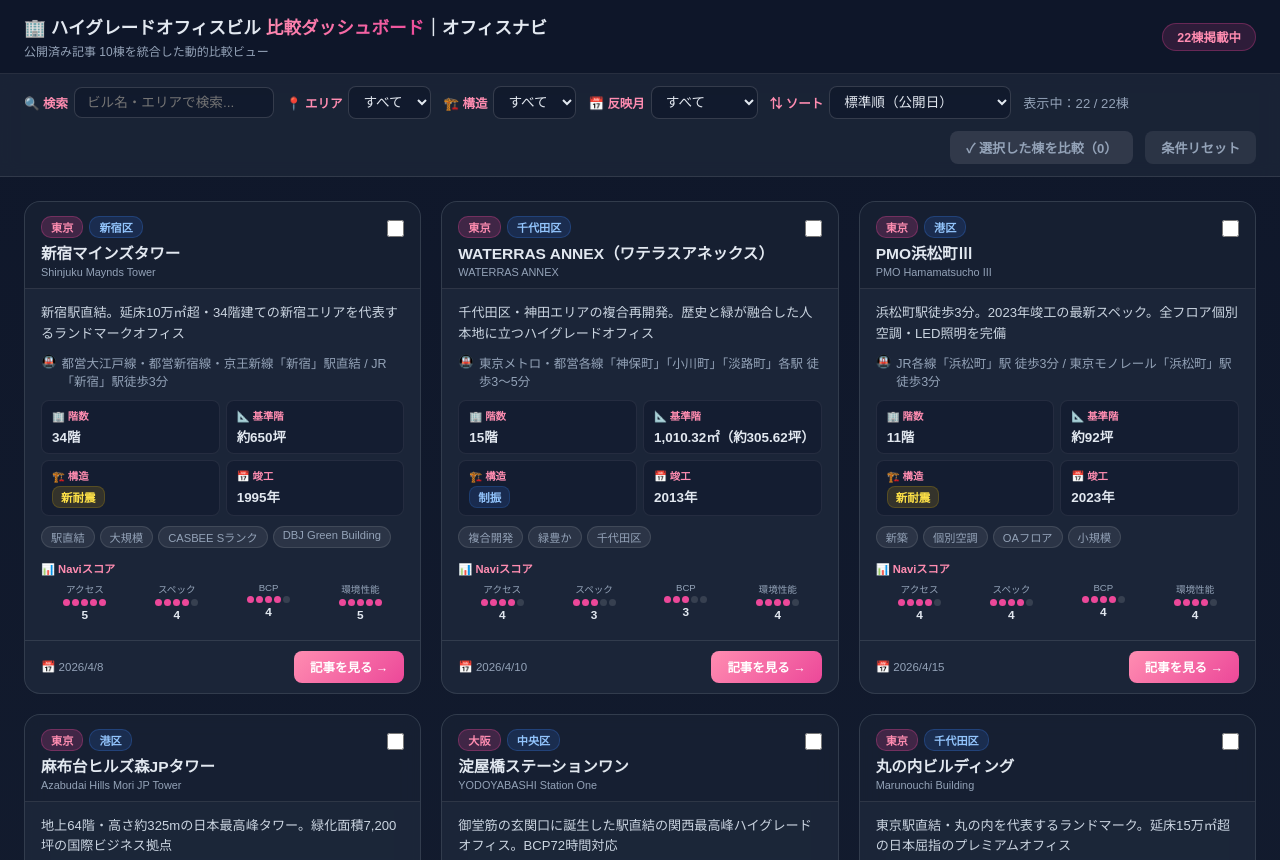
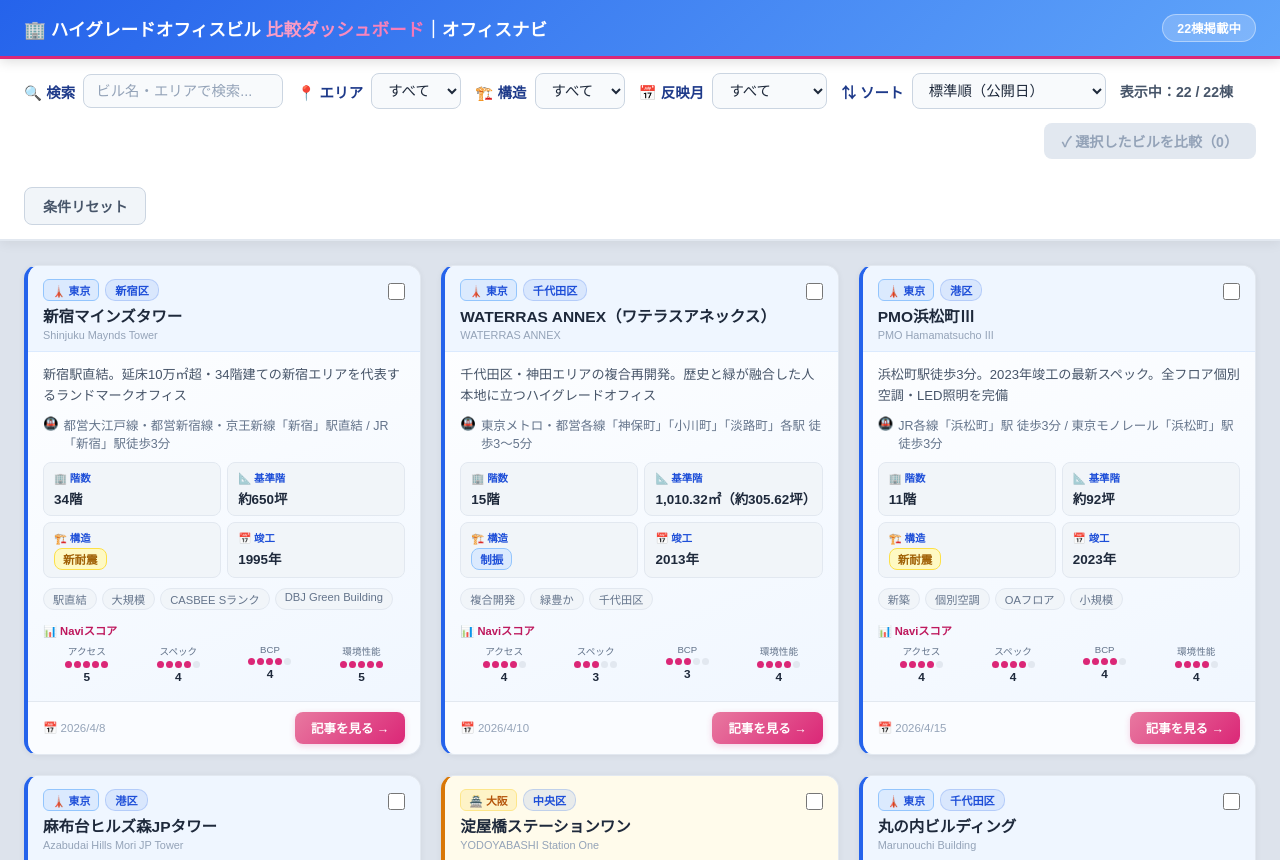
Before and after one commit to onodahiroki/office-navi-report, a plain HTML site: page highgrade/index.html in a window 1280 px wide. Shown: the top 860 px of the page. Drawn offline with Linux system fonts and the light colour scheme.

Commit message:
2026年6月　ハイグレードオフィスレポート

```diff
--- a/highgrade/index.html
+++ b/highgrade/index.html
@@ -6,76 +6,84 @@
 <title>ハイグレードオフィスビル 比較ダッシュボード｜オフィスナビ</title>
 <style>
 :root {
-  --bg-main: #0f172a;
-  --bg-card: #1e293b;
-  --bg-card2: rgba(30,41,59,0.85);
-  --accent: #ec4899;
-  --accent2: #ff8db1;
+  --bg-main: #f1f5f9;
+  --bg-card: #ffffff;
+  --bg-card2: #ffffff;
+  --accent: #db2777;
+  --accent2: #e879a0;
   --navy: #1e3a8a;
-  --blue: #3b82f6;
-  --text: #e2e8f0;
-  --text-muted: #94a3b8;
-  --border: rgba(255,255,255,0.1);
-  --border-accent: rgba(236,72,153,0.3);
+  --blue: #2563eb;
+  --text: #1e293b;
+  --text-muted: #64748b;
+  --border: rgba(0,0,0,0.08);
+  --border-accent: rgba(219,39,119,0.25);
 }
 * { box-sizing: border-box; margin: 0; padding: 0; }
 body {
   font-family: 'Hiragino Sans','Meiryo',sans-serif;
-  background: linear-gradient(180deg, #0f172a 0%, #1e293b 100%);
+  background: #dde3ec;
   color: var(--text); min-height: 100vh;
 }
 
 /* HEADER */
 header {
-  background: rgba(15,23,42,0.95);
-  backdrop-filter: blur(12px);
-  border-bottom: 1px solid var(--border);
+  background: linear-gradient(135deg, #2563eb 0%, #60a5fa 100%);
+  border-bottom: 3px solid #db2777;
   padding: 14px 24px;
   display: flex; align-items: center; justify-content: space-between;
   position: sticky; top: 0; z-index: 50;
+  box-shadow: 0 2px 12px rgba(0,0,0,0.15);
 }
-.header-title { font-size: 1.1rem; font-weight: 700; }
+.header-title { font-size: 1.1rem; font-weight: 700; color: #fff; }
 .header-title span {
-  background: linear-gradient(135deg, var(--accent2), var(--accent));
+  background: linear-gradient(135deg, #fda4c8, #f472b6);
   -webkit-background-clip: text; -webkit-text-fill-color: transparent;
 }
 .header-badge {
-  background: rgba(236,72,153,0.15);
-  border: 1px solid var(--border-accent);
+  background: rgba(255,255,255,0.2);
+  border: 1px solid rgba(255,255,255,0.4);
   border-radius: 20px; padding: 4px 14px;
-  font-size: 0.78rem; font-weight: 600; color: var(--accent2);
+  font-size: 0.78rem; font-weight: 600; color: #fff;
 }
 
 /* CONTROLS */
 .controls {
-  background: rgba(30,41,59,0.7);
-  backdrop-filter: blur(8px);
-  border-bottom: 1px solid var(--border);
-  padding: 12px 24px;
-  display: flex; gap: 12px; flex-wrap: wrap; align-items: center;
+  background: #ffffff;
+  border-bottom: 2px solid #e2e8f0;
+  padding: 14px 24px;
+  display: flex; gap: 14px; flex-wrap: wrap; align-items: center;
+  position: sticky; top: 57px; z-index: 49;
+  box-shadow: 0 2px 12px rgba(0,0,0,0.07);
 }
-.control-group { display: flex; align-items: center; gap: 6px; }
-.control-group label { font-size: 0.78rem; color: var(--accent2); white-space: nowrap; font-weight: 600; }
+.control-group { display: flex; align-items: center; gap: 8px; }
+.control-group label { font-size: 0.9rem; color: #1e3a8a; white-space: nowrap; font-weight: 700; letter-spacing: 0.01em; }
 .controls input[type=text] {
-  padding: 7px 12px; border: 1px solid rgba(255,255,255,0.15);
-  border-radius: 8px; font-size: 0.85rem;
-  background: rgba(15,23,42,0.7); color: var(--text); width: 200px;
+  padding: 8px 12px; border: 1.5px solid #cbd5e1;
+  border-radius: 8px; font-size: 0.9rem;
+  background: #f8fafc; color: var(--text); width: 200px;
+  transition: border-color .15s, box-shadow .15s;
 }
-.controls input[type=text]:focus { outline: none; border-color: var(--accent); }
+.controls input[type=text]::placeholder { color: #94a3b8; }
+.controls input[type=text]:focus { outline: none; border-color: #2563eb; box-shadow: 0 0 0 3px rgba(37,99,235,0.12); }
 .controls select {
-  padding: 7px 10px; border: 1px solid rgba(255,255,255,0.15);
-  border-radius: 8px; font-size: 0.85rem;
-  background: rgba(15,23,42,0.7); color: var(--text);
+  padding: 8px 12px; border: 1.5px solid #cbd5e1;
+  border-radius: 8px; font-size: 0.9rem;
+  background: #f8fafc; color: var(--text);
+  cursor: pointer; transition: border-color .15s;
 }
-.btn { padding: 7px 16px; border-radius: 8px; border: none; cursor: pointer; font-size: 0.82rem; font-weight: 600; }
-.btn-reset { background: rgba(255,255,255,0.08); color: var(--text-muted); }
-.btn-reset:hover { background: rgba(255,255,255,0.15); }
+.controls select:focus { outline: none; border-color: #2563eb; }
+.btn { padding: 8px 18px; border-radius: 8px; border: none; cursor: pointer; font-size: 0.88rem; font-weight: 700; transition: opacity .15s; }
+.btn-reset { background: #f1f5f9; color: #475569; border: 1.5px solid #cbd5e1; }
+.btn-reset:hover { background: #e2e8f0; }
 .btn-compare {
-  background: linear-gradient(135deg, var(--accent2), var(--accent));
+  background: linear-gradient(135deg, #e879a0, #db2777);
   color: #fff; margin-left: auto;
+  box-shadow: 0 2px 8px rgba(219,39,119,0.25);
 }
-.btn-compare:disabled { background: rgba(255,255,255,0.1); color: var(--text-muted); cursor: default; }
-.result-count { font-size: 0.82rem; color: var(--text-muted); }
+.controls-break { flex-basis: 100%; height: 0; }
+.btn-compare:hover { opacity: 0.9; }
+.btn-compare:disabled { background: #e2e8f0; color: #94a3b8; cursor: default; box-shadow: none; }
+.result-count { font-size: 0.88rem; color: #475569; font-weight: 600; }
 
 /* GRID */
 .grid-wrap { max-width: 1280px; margin: 0 auto; padding: 24px; }
@@ -83,53 +91,49 @@
 
 /* CARD */
 .card {
-  background: var(--bg-card2);
-  backdrop-filter: blur(10px);
-  border: 1px solid var(--border);
-  border-radius: 16px; overflow: hidden;
+  background: #ffffff;
+  border: 1px solid #e2e8f0;
+  border-radius: 14px; overflow: hidden;
   transition: transform .2s, box-shadow .2s, border-color .2s;
   display: flex; flex-direction: column;
+  box-shadow: 0 1px 6px rgba(0,0,0,0.06);
 }
 .card:hover {
   transform: translateY(-3px);
-  box-shadow: 0 12px 32px rgba(236,72,153,0.15);
-  border-color: var(--border-accent);
+  box-shadow: 0 10px 28px rgba(0,0,0,0.10);
+  border-color: #cbd5e1;
 }
 .card.selected {
   border-color: var(--accent);
-  box-shadow: 0 0 0 2px rgba(236,72,153,0.25);
+  box-shadow: 0 0 0 2px rgba(219,39,119,0.2);
 }
 
 /* CARD HEADER */
 .card-header {
-  padding: 14px 16px 10px;
-  background: rgba(15,23,42,0.4);
-  border-bottom: 1px solid var(--border);
+  padding: 13px 15px 10px;
+  background: #f8fafc;
+  border-bottom: 1px solid #e2e8f0;
   display: flex; align-items: flex-start; gap: 10px;
 }
 .card-header-info { flex: 1; }
 .area-badges { display: flex; gap: 6px; margin-bottom: 6px; }
-.badge-area1 {
-  background: rgba(236,72,153,0.2); color: var(--accent2);
-  border: 1px solid rgba(236,72,153,0.3);
+.badge-area1 { display: none; }
+.badge-area2 {
+  background: rgba(37,99,235,0.1); color: #1d4ed8;
+  border: 1px solid rgba(37,99,235,0.2);
   padding: 2px 9px; border-radius: 10px; font-size: 0.7rem; font-weight: 700;
 }
-.badge-area2 {
-  background: rgba(59,130,246,0.15); color: #93c5fd;
-  border: 1px solid rgba(59,130,246,0.25);
-  padding: 2px 9px; border-radius: 10px; font-size: 0.7rem; font-weight: 700;
-}
-.card-name { font-size: 0.97rem; font-weight: 700; color: var(--text); line-height: 1.3; }
-.card-name-en { font-size: 0.68rem; color: var(--text-muted); margin-top: 2px; }
+.card-name { font-size: 0.97rem; font-weight: 700; color: #1e293b; line-height: 1.3; }
+.card-name-en { font-size: 0.68rem; color: #94a3b8; margin-top: 2px; }
 .checkbox-compare { width: 17px; height: 17px; cursor: pointer; accent-color: var(--accent); margin-top: 4px; flex-shrink: 0; }
 
 /* CARD BODY */
-.card-body { padding: 14px 16px; flex: 1; }
-.card-desc { font-size: 0.82rem; color: #cbd5e1; line-height: 1.55; margin-bottom: 10px; }
+.card-body { padding: 13px 15px; flex: 1; }
+.card-desc { font-size: 0.82rem; color: #475569; line-height: 1.55; margin-bottom: 10px; }
 
 .station-row {
   display: flex; align-items: flex-start; gap: 5px;
-  font-size: 0.78rem; color: #94a3b8; margin-bottom: 10px;
+  font-size: 0.78rem; color: #64748b; margin-bottom: 10px;
 }
 
 .spec-grid {
@@ -137,105 +141,136 @@
   gap: 6px; margin-bottom: 10px;
 }
 .spec-item {
-  background: rgba(15,23,42,0.5);
-  border: 1px solid rgba(255,255,255,0.07);
+  background: #f1f5f9;
+  border: 1px solid #e2e8f0;
   border-radius: 8px; padding: 7px 10px;
 }
-.spec-label { font-size: 0.65rem; color: var(--accent2); margin-bottom: 3px; font-weight: 600; }
-.spec-value { font-size: 0.84rem; font-weight: 700; color: var(--text); }
+.spec-label { font-size: 0.65rem; color: #1d4ed8; margin-bottom: 3px; font-weight: 700; }
+.spec-value { font-size: 0.84rem; font-weight: 700; color: #1e293b; }
 
 .struct-badge {
   display: inline-block;
   padding: 2px 8px; border-radius: 8px; font-size: 0.72rem; font-weight: 700;
 }
-.struct-免震 { background: rgba(34,197,94,0.15); color: #86efac; border: 1px solid rgba(34,197,94,0.2); }
-.struct-制振 { background: rgba(59,130,246,0.15); color: #93c5fd; border: 1px solid rgba(59,130,246,0.2); }
-.struct-新耐震 { background: rgba(234,179,8,0.15); color: #fde047; border: 1px solid rgba(234,179,8,0.2); }
+.struct-免震 { background: #dcfce7; color: #15803d; border: 1px solid #86efac; }
+.struct-制振 { background: #dbeafe; color: #1d4ed8; border: 1px solid #93c5fd; }
+.struct-新耐震 { background: #fef9c3; color: #a16207; border: 1px solid #fde047; }
 
 .tags { display: flex; flex-wrap: wrap; gap: 5px; margin-bottom: 12px; }
 .tag {
-  background: rgba(255,255,255,0.07);
-  color: #94a3b8;
-  border: 1px solid rgba(255,255,255,0.1);
+  background: #f1f5f9;
+  color: #64748b;
+  border: 1px solid #e2e8f0;
   padding: 2px 9px; border-radius: 20px; font-size: 0.7rem;
 }
 
 /* NAVI SCORE */
 .score-section { margin-bottom: 4px; }
-.score-label { font-size: 0.7rem; color: var(--accent2); margin-bottom: 6px; font-weight: 600; }
+.score-label { font-size: 0.7rem; color: #be185d; margin-bottom: 6px; font-weight: 700; }
 .scores { display: grid; grid-template-columns: repeat(4,1fr); gap: 4px; }
 .score-item { text-align: center; }
-.score-name { font-size: 0.6rem; color: var(--text-muted); margin-bottom: 3px; }
+.score-name { font-size: 0.6rem; color: #64748b; margin-bottom: 3px; }
 .score-dots { display: flex; justify-content: center; gap: 2px; }
 .dot { width: 7px; height: 7px; border-radius: 50%; }
-.dot.filled { background: var(--accent); }
-.dot.empty { background: rgba(255,255,255,0.12); }
-.score-num { font-size: 0.74rem; font-weight: 700; color: var(--text); margin-top: 2px; }
+.dot.filled { background: #db2777; }
+.dot.empty { background: #e2e8f0; }
+.score-num { font-size: 0.74rem; font-weight: 700; color: #1e293b; margin-top: 2px; }
 
 /* CARD FOOTER */
 .card-footer {
-  padding: 10px 16px;
-  border-top: 1px solid var(--border);
+  padding: 10px 15px;
+  border-top: 1px solid #e2e8f0;
   display: flex; align-items: center; gap: 8px;
+  background: #fafcff;
 }
 .publish-date {
-  font-size: 0.72rem; color: var(--text-muted);
+  font-size: 0.72rem; color: #94a3b8;
   display: flex; align-items: center; gap: 4px;
 }
 .link-article {
   margin-left: auto;
-  background: linear-gradient(135deg, var(--accent2), var(--accent));
+  background: linear-gradient(135deg, #e879a0, #db2777);
   color: #fff;
   padding: 7px 16px; border-radius: 8px;
   font-size: 0.78rem; font-weight: 700;
   text-decoration: none; white-space: nowrap;
   transition: opacity .15s;
+  box-shadow: 0 2px 6px rgba(219,39,119,0.2);
 }
 .link-article:hover { opacity: 0.85; }
 
 /* COMPARE MODAL */
 .modal-overlay {
   display: none; position: fixed; inset: 0;
-  background: rgba(0,0,0,0.7); backdrop-filter: blur(4px);
+  background: rgba(0,0,0,0.55); backdrop-filter: blur(4px);
   z-index: 100; overflow-y: auto; padding: 20px;
 }
 .modal-overlay.active { display: flex; align-items: flex-start; justify-content: center; }
 .modal {
-  background: #1e293b;
-  border: 1px solid var(--border);
+  background: #fff;
+  border: 1px solid #e2e8f0;
   border-radius: 16px;
   max-width: 1200px; width: 100%; margin: auto;
-  box-shadow: 0 24px 60px rgba(0,0,0,0.5);
+  box-shadow: 0 24px 60px rgba(0,0,0,0.18);
 }
 .modal-header {
-  background: rgba(15,23,42,0.8);
+  background: linear-gradient(135deg, #1e3a8a 0%, #1d4ed8 100%);
   color: #fff;
   padding: 16px 24px;
   border-radius: 16px 16px 0 0;
-  border-bottom: 1px solid var(--border);
+  border-bottom: 2px solid #db2777;
   display: flex; align-items: center; justify-content: space-between;
 }
 .modal-header h2 { font-size: 1rem; }
 .modal-close {
-  background: rgba(255,255,255,0.1); border: none;
+  background: rgba(255,255,255,0.15); border: none;
   color: #fff; width: 28px; height: 28px; border-radius: 50%;
   cursor: pointer; font-size: 1rem;
   display: flex; align-items: center; justify-content: center;
 }
-.modal-close:hover { background: rgba(236,72,153,0.3); }
+.modal-close:hover { background: rgba(219,39,119,0.4); }
 .modal-body { overflow-x: auto; padding: 20px; }
 .compare-table { width: 100%; border-collapse: collapse; font-size: 0.85rem; }
 .compare-table th {
-  background: rgba(15,23,42,0.8); color: var(--text);
+  background: #1e3a8a; color: #fff;
   padding: 10px 12px; text-align: center; white-space: nowrap;
-  border-bottom: 2px solid var(--border-accent);
+  border-bottom: 2px solid #db2777;
 }
 .compare-table td {
-  padding: 8px 12px; border-bottom: 1px solid var(--border);
-  vertical-align: top; color: var(--text);
+  padding: 8px 12px; border-bottom: 1px solid #e2e8f0;
+  vertical-align: top; color: #1e293b;
 }
-.compare-table tr:nth-child(even) td { background: rgba(15,23,42,0.3); }
-.compare-table td:first-child { font-weight: 600; color: var(--text-muted); white-space: nowrap; width: 100px; }
+.compare-table tr:nth-child(even) td { background: #f8fafc; }
+.compare-table td:first-child { font-weight: 600; color: #64748b; white-space: nowrap; width: 100px; }
+
+/* AREA COLOR — 東京 vs 大阪 */
+.card-tokyo {
+  border-left: 4px solid #2563eb;
+  background: linear-gradient(160deg, #ffffff 0%, #eff6ff 100%);
+}
+.card-tokyo:hover { border-color: #1d4ed8; box-shadow: 0 10px 28px rgba(37,99,235,0.12); }
+.card-tokyo.selected { border-color: #1d4ed8; box-shadow: 0 0 0 2px rgba(37,99,235,0.2); }
+.card-tokyo .card-header { background: #eff6ff; border-bottom-color: #dbeafe; }
+.card-area-label-tokyo {
+  display: inline-block;
+  background: #dbeafe; color: #1d4ed8;
+  border: 1px solid #93c5fd;
+  border-radius: 6px; padding: 2px 8px; font-size: 0.68rem; font-weight: 700;
+}
+.card-osaka {
+  border-left: 4px solid #d97706;
+  background: linear-gradient(160deg, #ffffff 0%, #fffbeb 100%);
+}
+.card-osaka:hover { border-color: #b45309; box-shadow: 0 10px 28px rgba(217,119,6,0.12); }
+.card-osaka.selected { border-color: #b45309; box-shadow: 0 0 0 2px rgba(217,119,6,0.2); }
+.card-osaka .card-header { background: #fffbeb; border-bottom-color: #fef3c7; }
+.card-area-label-osaka {
+  display: inline-block;
+  background: #fef3c7; color: #b45309;
+  border: 1px solid #fde68a;
+  border-radius: 6px; padding: 2px 8px; font-size: 0.68rem; font-weight: 700;
+}
+.card { position: relative; }
 
 /* EMPTY */
 .empty-state { text-align: center; padding: 60px 20px; color: var(--text-muted); }
@@ -247,7 +282,6 @@
 <header>
   <div>
     <div class="header-title">🏢 ハイグレードオフィスビル <span>比較ダッシュボード</span>｜オフィスナビ</div>
-    <div style="font-size:.75rem;color:var(--text-muted);margin-top:3px;">公開済み記事 10棟を統合した動的比較ビュー</div>
   </div>
   <div class="header-badge" id="totalBadge">10棟掲載中</div>
 </header>
@@ -296,8 +330,9 @@
   </div>
   <span class="result-count" id="resultCount"></span>
   <button class="btn btn-compare" id="compareBtn" onclick="openCompare()" disabled>
-    ✓ 選択した棟を比較（<span id="selectedCount">0</span>）
+    ✓ 選択したビルを比較（<span id="selectedCount">0</span>）
   </button>
+  <div class="controls-break"></div>
   <button class="btn btn-reset" onclick="resetFilters()">条件リセット</button>
 </div>
 
@@ -349,10 +384,17 @@
 
 function makeCard(b) {
   const isSelected = selected.has(b.id);
-  return `<div class="card ${isSelected?'selected':''}" id="card-${b.id}">
+  const areaClass = b.area1 === '東京' ? 'card-tokyo' : b.area1 === '大阪' ? 'card-osaka' : '';
+  const areaLabel = b.area1 === '東京'
+    ? `<span class="card-area-label-tokyo">🗼 東京</span>`
+    : b.area1 === '大阪'
+    ? `<span class="card-area-label-osaka">🏯 大阪</span>`
+    : '';
+  return `<div class="card ${areaClass} ${isSelected?'selected':''}" id="card-${b.id}">
     <div class="card-header">
       <div class="card-header-info">
         <div class="area-badges">
+          ${areaLabel}
           <span class="badge-area1">${b.area1}</span>
           <span class="badge-area2">${b.area2}</span>
         </div>
```
